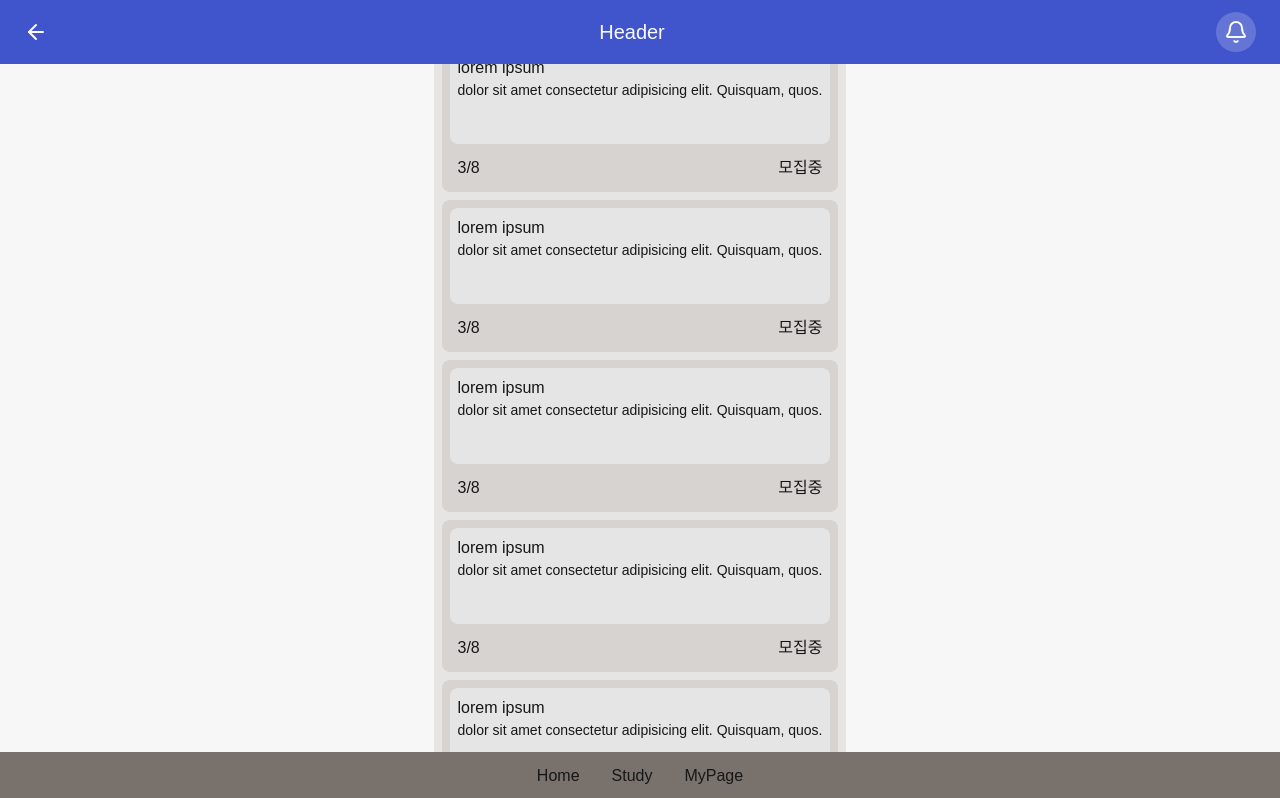
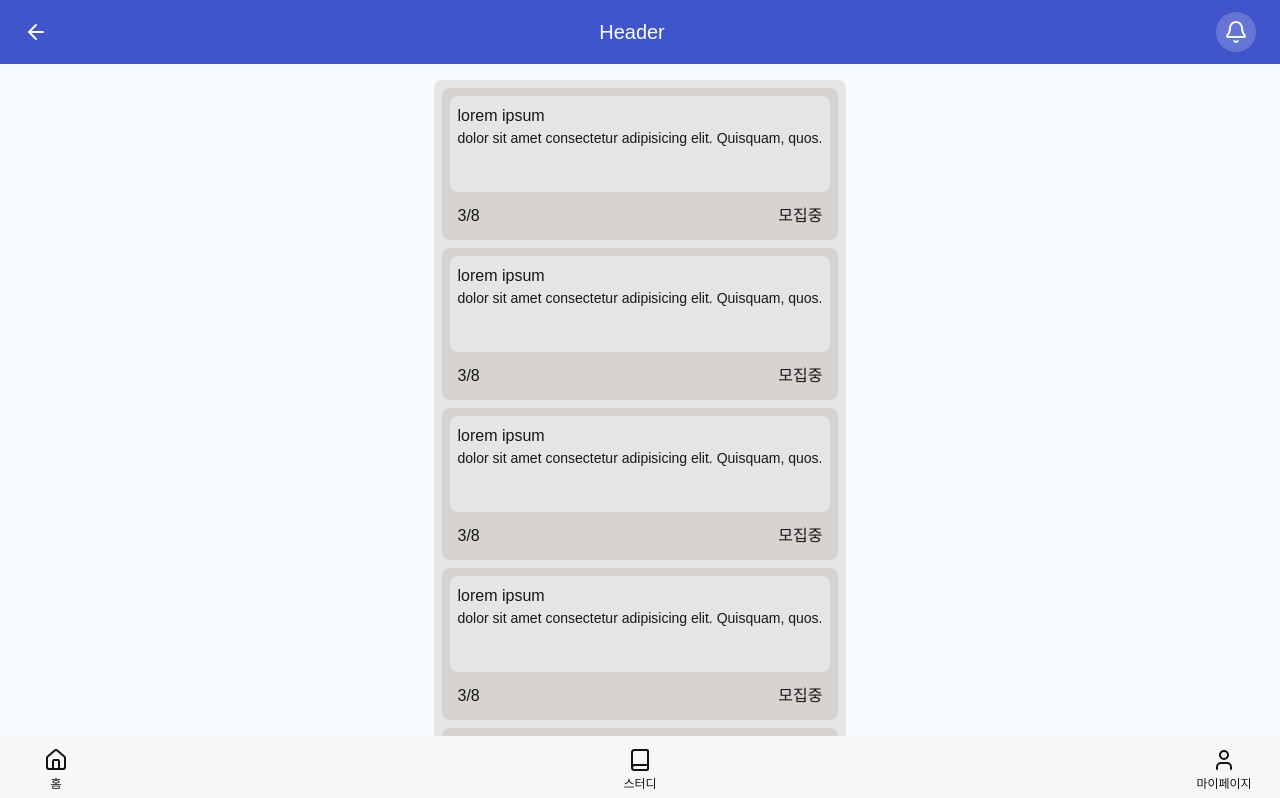
Before and after one commit to wsk-projects/next-reservation, a Next.js app: page /study in a window 1280 px wide. Shown: the top 798 px of the page. Built offline with nearby package versions, Linux system fonts and the light colour scheme.

Commit message:
:art:design: 네비게이션 바 UI 변경

```diff
--- a/src/app/study/page.tsx
+++ b/src/app/study/page.tsx
@@ -4,8 +4,8 @@
 
 export default function StudyPage() {
   return (
-    <Wrapper className="pb-20">
-      <Stack.V className="w-full h-full rounded-lg p-2 mt-4 bg-stone-200">
+    <Wrapper>
+      <Stack.V className="w-full h-full rounded-lg p-2 bg-stone-200">
         <StudyCard />
         <StudyCard />
         <StudyCard />
--- a/src/components/common/Stack.tsx
+++ b/src/components/common/Stack.tsx
@@ -3,16 +3,28 @@
 
 interface StackProps extends Omit<FlexLayoutProps, "direction"> {
   wrap?: boolean;
+  defaultStyle?: boolean;
 }
 
 const baseStyle = "gap-2";
 
 const Stack = {
-  H: ({ justify = "start", align = "center", ...props }: StackProps) => (
-    <FlexLayout {...props} className={clsx(baseStyle, props.className)} justify={justify} align={align} horizontal />
+  H: ({ justify = "start", align = "center", defaultStyle = true, ...props }: StackProps) => (
+    <FlexLayout
+      {...props}
+      className={clsx(defaultStyle && baseStyle, props.className)}
+      justify={justify}
+      align={align}
+      horizontal
+    />
   ),
-  V: ({ justify = "start", align = "start", ...props }: StackProps) => (
-    <FlexLayout {...props} className={clsx(baseStyle, props.className)} justify={justify} align={align} />
+  V: ({ justify = "start", align = "start", defaultStyle = true, ...props }: StackProps) => (
+    <FlexLayout
+      {...props}
+      className={clsx(defaultStyle && baseStyle, props.className)}
+      justify={justify}
+      align={align}
+    />
   ),
 };
 
--- a/src/layouts/DefaultLayout.tsx
+++ b/src/layouts/DefaultLayout.tsx
@@ -7,7 +7,6 @@
     <div id="default-layout" className="h-screen flex flex-col">
       <Header />
       <Main>{children}</Main>
-      <div className="pb-12"></div>
       <Nav />
     </div>
   );
--- a/src/layouts/main/Main.tsx
+++ b/src/layouts/main/Main.tsx
@@ -1,6 +1,6 @@
 export default function Main({ children }: { children: React.ReactNode }) {
   return (
-    <div id="main" className="h-full flex flex-col justify-start items-center p-4">
+    <div id="main" className="h-full flex flex-col justify-start items-center p-4 py-20 bg-my-background">
       {children}
     </div>
   );
--- a/src/layouts/nav/Nav.tsx
+++ b/src/layouts/nav/Nav.tsx
@@ -1,31 +1,35 @@
 import { FloatingLayout } from "@/components/layout/wrapper/Floating";
 import Link from "next/link";
+import { Book, Home, User } from "lucide-react";
+import Stack from "@/components/common/Stack";
+import CircleLayout from "@/components/layout/circle/CircleLayout";
 
 const navLinks = [
-  { href: "/", label: "Home" },
-  { href: "/study", label: "Study" },
-  { href: "/mypage", label: "MyPage" },
+  { href: "/", label: "홈", element: <Home className="w-6 h-6" /> },
+  { href: "/study", label: "스터디", element: <Book className="w-6 h-6" /> },
+  { href: "/mypage", label: "마이페이지", element: <User className="w-6 h-6" /> },
 ];
 
 export default function Nav() {
   return (
     <FloatingLayout
       id="navbar"
-      className="bottom-0 left-0 right-0 bg-stone-500 flex justify-center items-center py-2 gap-4"
+      className="bottom-0 left-0 right-0 h-16 flex justify-between items-center px-6 gap-4 bg-my-menu"
     >
       {navLinks.map((link) => (
-        <NavLink key={link.href} href={link.href}>
-          {link.label}
-        </NavLink>
+        <NavLink key={link.href} href={link.href} label={link.label} element={link.element} />
       ))}
     </FloatingLayout>
   );
 }
 
-function NavLink({ href, children }: { href: string; children: React.ReactNode }) {
+function NavLink({ href, label, element }: { href: string; label: string; element: React.ReactNode }) {
   return (
-    <Link href={href} className="rounded-md">
-      <div className="px-2 py-1 hover:underline">{children}</div>
+    <Link href={href} className="w-16 h-full rounded-full flex justify-center items-center">
+      <Stack.V justify="center" align="center" defaultStyle={false}>
+        <div className="px-2 py-1 hover:underline text-my-text-dark">{element}</div>
+        <div className="text-xs text-my-text-dark">{label}</div>
+      </Stack.V>
     </Link>
   );
 }
```
